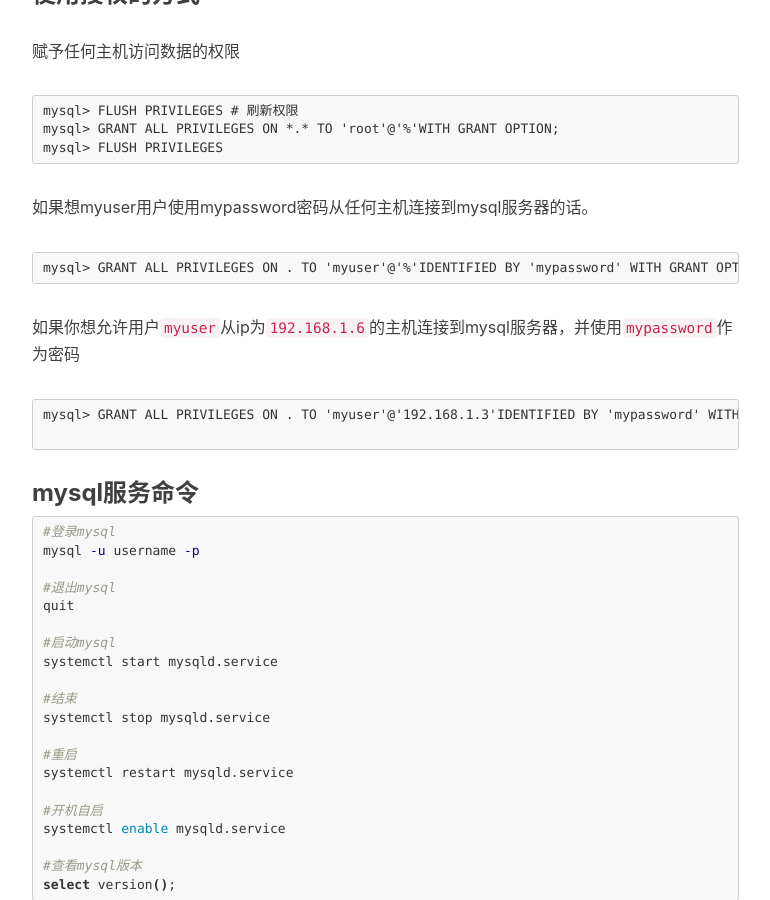
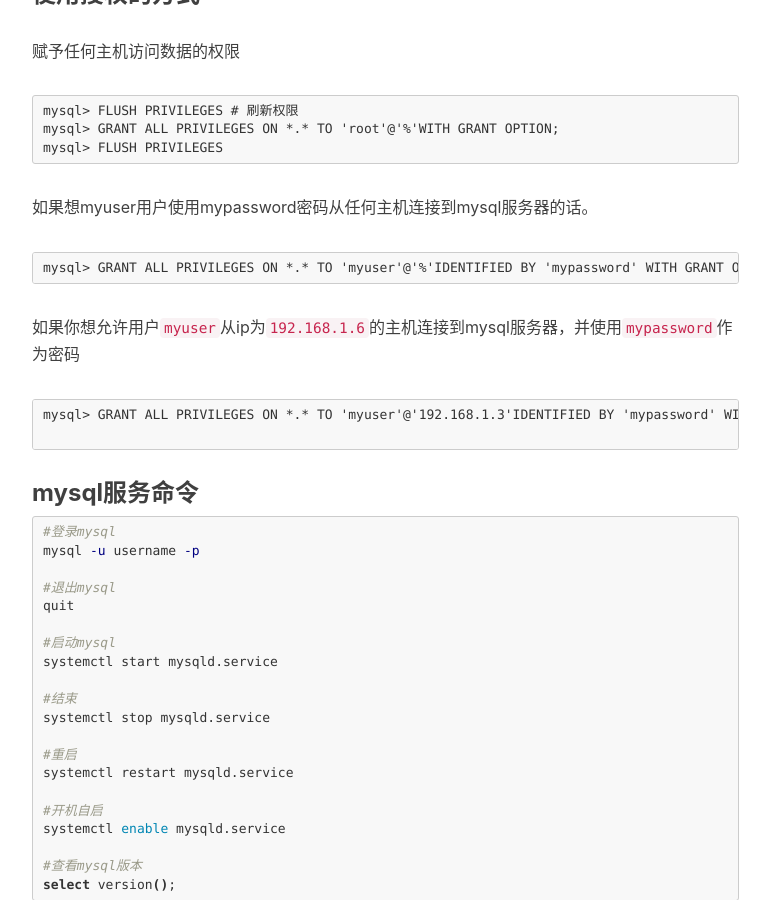
Before and after one commit to chenquan/chenquan.github.io, a Jekyll site: the page built from _posts/2019-05-16-spring-boot打包部署和环境配置.md, in a window 1280 px wide and 900 px high, scrolled down 6718 px. Shown: the whole window, without its empty margins (233-1003 px from the left). Built offline with Jekyll 4.4.1, drawn with Linux system fonts in a browser that asks for light colours; nearby versions of some CDN libraries; comment, search, counter and statistics services are not loaded.

````diff
--- a/_posts/2019-05-16-spring-boot打包部署和环境配置.md
+++ b/_posts/2019-05-16-spring-boot打包部署和环境配置.md
@@ -329,13 +329,13 @@ mysql> FLUSH PRIVILEGES
 如果想myuser用户使用mypassword密码从任何主机连接到mysql服务器的话。
 
 ```mysql
-mysql> GRANT ALL PRIVILEGES ON . TO 'myuser'@'%'IDENTIFIED BY 'mypassword' WITH GRANT OPTION;
+mysql> GRANT ALL PRIVILEGES ON *.* TO 'myuser'@'%'IDENTIFIED BY 'mypassword' WITH GRANT OPTION;
 ```
 
 如果你想允许用户`myuser`从ip为`192.168.1.6`的主机连接到mysql服务器，并使用`mypassword`作为密码
 
 ```mysql
-mysql> GRANT ALL PRIVILEGES ON . TO 'myuser'@'192.168.1.3'IDENTIFIED BY 'mypassword' WITH GRANT OPTION;
+mysql> GRANT ALL PRIVILEGES ON *.* TO 'myuser'@'192.168.1.3'IDENTIFIED BY 'mypassword' WITH GRANT OPTION;
 
 ```
 ### mysql服务命令
````
